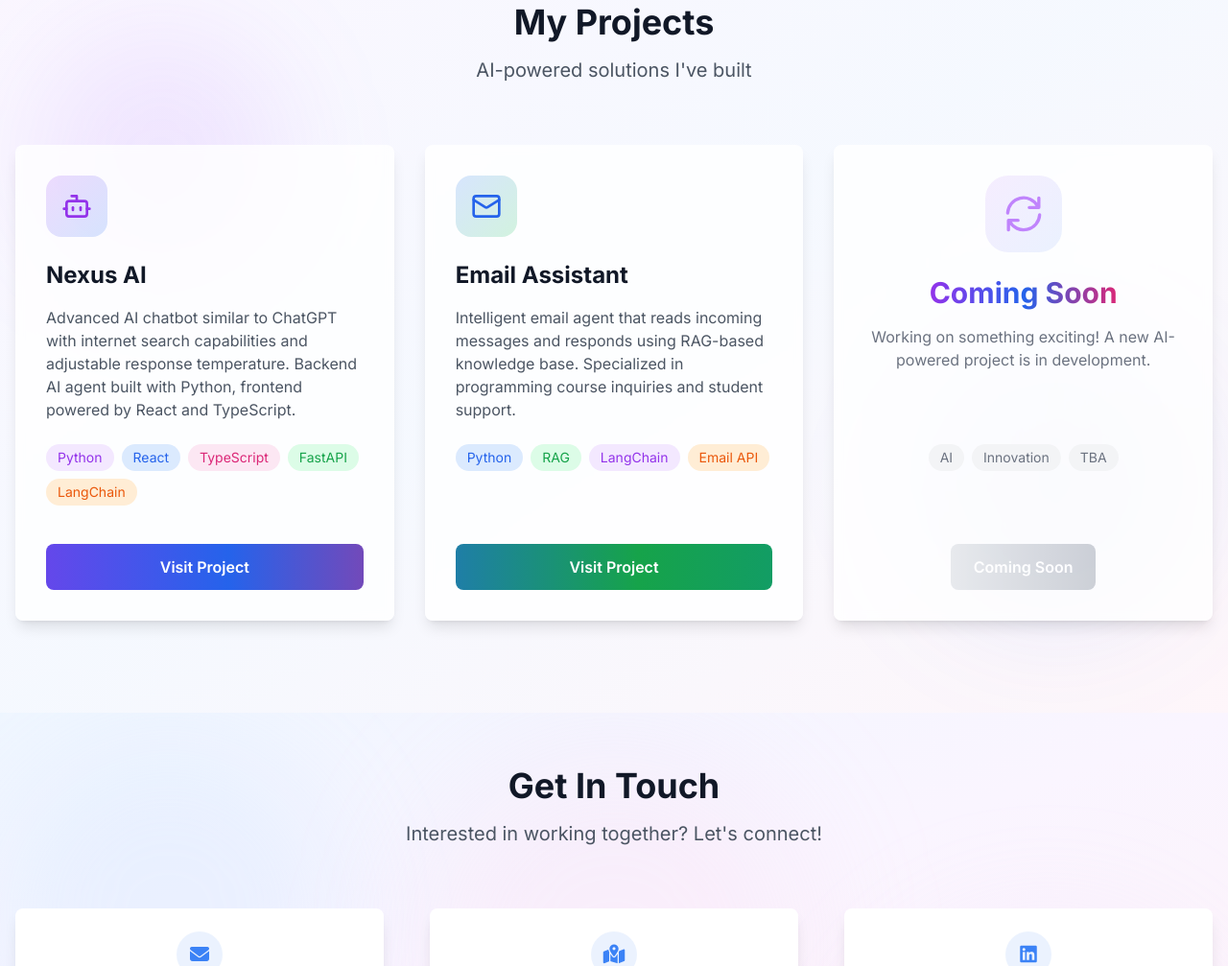
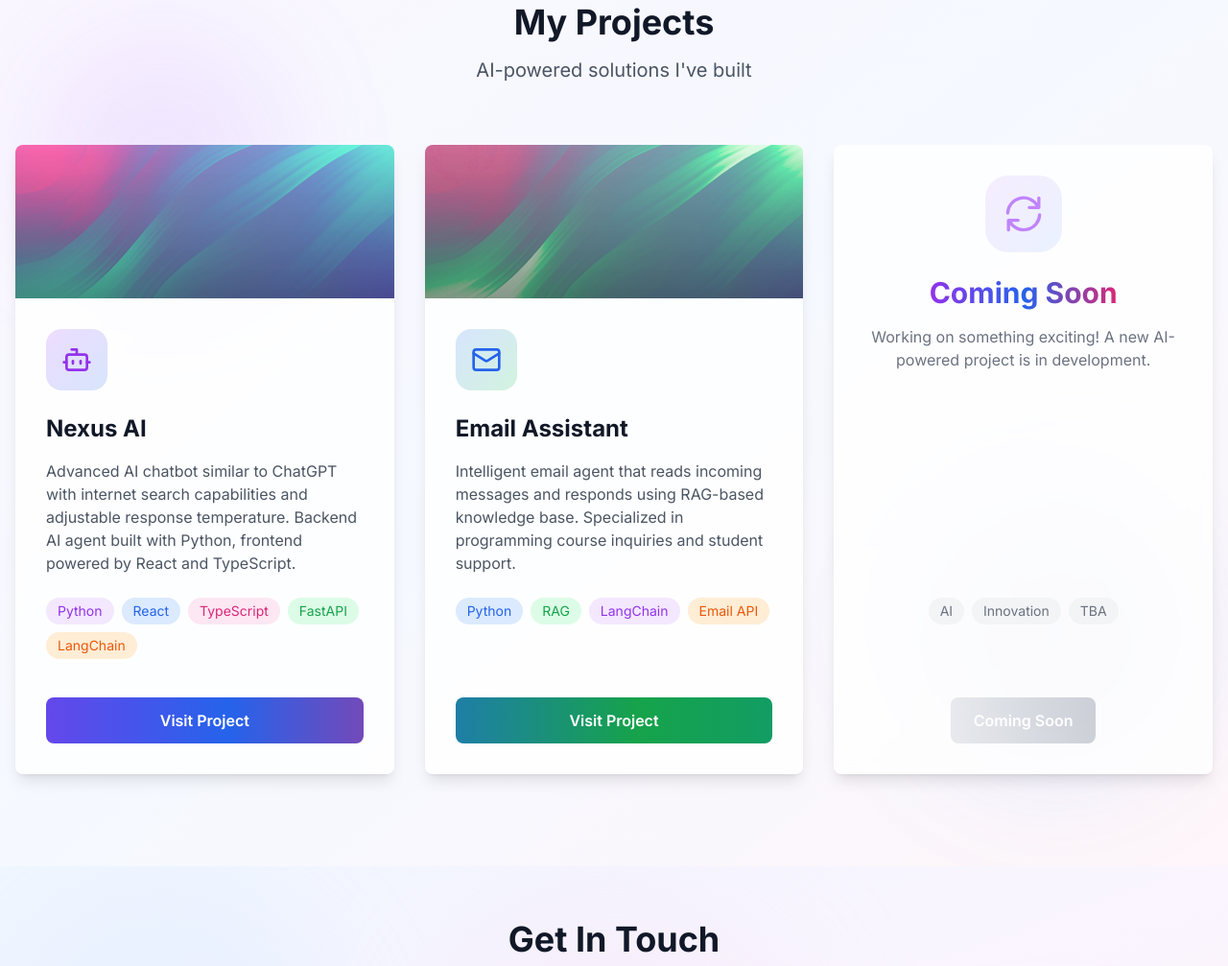
Before and after one commit to SoftwareMaestro16/portfolio, a website: page index.html in a window 1280 px wide. Shown: the part 3649-4656 px from the top of the page at 96% size. Drawn offline with Linux system fonts and the light colour scheme.

Commit message:
Add: Project banners with media images for Nexus AI and Email Assistant

```diff
--- a/index.html
+++ b/index.html
@@ -1205,6 +1205,10 @@
 
                 <!-- Project 1: Nexus AI -->
                 <div class="bg-white/80 dark:bg-dark-background/80 backdrop-blur-sm rounded-lg shadow-lg overflow-hidden transition-all duration-300 transform hover:-translate-y-2 hover:shadow-2xl card-glow flex flex-col group">
+                    <div class="relative h-40 overflow-hidden">
+                        <img src="public/media.png" alt="Nexus AI Banner" class="w-full h-full object-cover opacity-60 group-hover:opacity-80 transition-opacity duration-300">
+                        <div class="absolute inset-0 bg-gradient-to-b from-transparent to-black/40"></div>
+                    </div>
                     <div class="p-8 flex flex-col flex-grow">
                         <div class="w-16 h-16 bg-gradient-to-br from-purple-500/20 to-blue-500/20 rounded-2xl flex items-center justify-center mb-6">
                             <svg xmlns="http://www.w3.org/2000/svg" width="32" height="32" viewBox="0 0 24 24" fill="none" stroke="currentColor" stroke-width="2" stroke-linecap="round" stroke-linejoin="round" class="text-purple-600 dark:text-purple-400">
@@ -1235,6 +1239,10 @@
 
                 <!-- Project 2: Email Assistant -->
                 <div class="bg-white/80 dark:bg-dark-background/80 backdrop-blur-sm rounded-lg shadow-lg overflow-hidden transition-all duration-300 transform hover:-translate-y-2 hover:shadow-2xl card-glow flex flex-col group">
+                    <div class="relative h-40 overflow-hidden">
+                        <img src="public/media2.png" alt="Email Assistant Banner" class="w-full h-full object-cover opacity-60 group-hover:opacity-80 transition-opacity duration-300">
+                        <div class="absolute inset-0 bg-gradient-to-b from-transparent to-black/40"></div>
+                    </div>
                     <div class="p-8 flex flex-col flex-grow">
                         <div class="w-16 h-16 bg-gradient-to-br from-blue-500/20 to-green-500/20 rounded-2xl flex items-center justify-center mb-6">
                             <svg xmlns="http://www.w3.org/2000/svg" width="32" height="32" viewBox="0 0 24 24" fill="none" stroke="currentColor" stroke-width="2" stroke-linecap="round" stroke-linejoin="round" class="text-blue-600 dark:text-blue-400">
```
Also changed, not shown: public/build/tailwind.css, public/media.png (renamed from public/media_1faf68d6c67e20f5e45d65217e0d013dcfe537263.png), public/media2.png (added).
